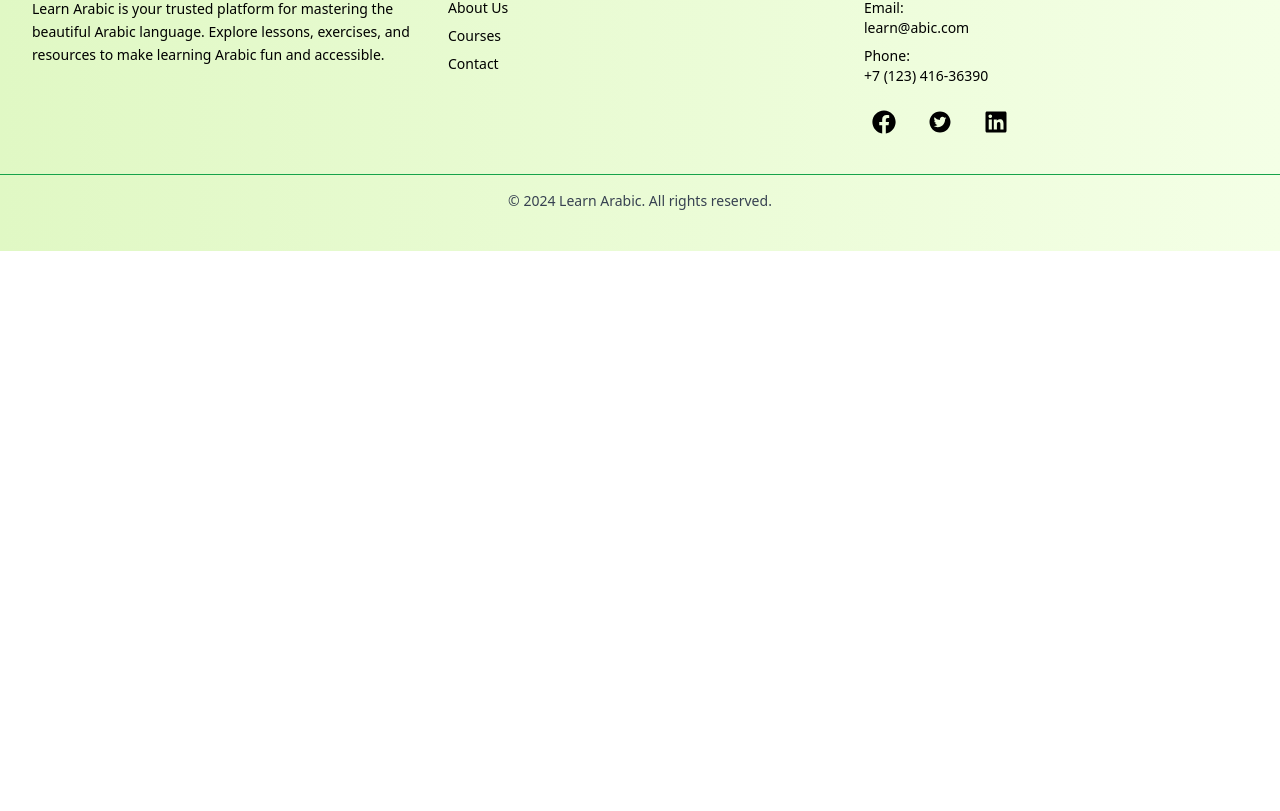
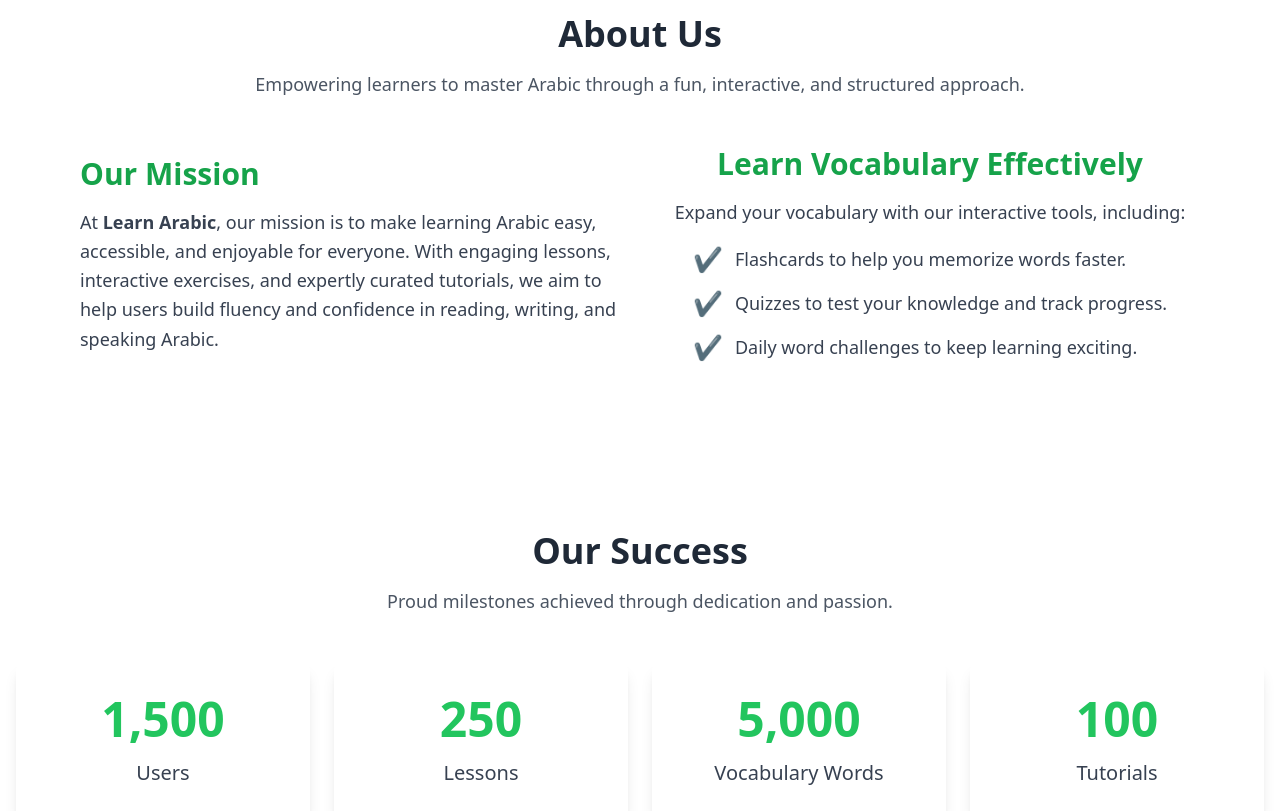
Before and after one commit to fahimKhanOnly/learn-arabic, a React (Vite) app in the folder PH-A-9/: page / in a window 1280 px wide. Shown: the part 769-1580 px from the top of the page. Before the commit the page ends 1020 px from the top, so only its background shows below. Built offline with nearby package versions, Linux system fonts and the light colour scheme; no server answers.

Commit message:
Added the About us and Success sections

```diff
--- a/PH-A-9/src/Layouts/Header.jsx
+++ b/PH-A-9/src/Layouts/Header.jsx
@@ -6,6 +6,7 @@ const Header = () => {
         <div>
             <NavBar></NavBar>
             <Hero></Hero>
+
         </div>
     );
 };
--- /dev/null
+++ b/PH-A-9/src/components/About.jsx
@@ -0,0 +1,39 @@
+const About = () => {
+  return (
+    <section className="bg-white py-16 my-10">
+      <div className="container mx-auto px-6 lg:px-20">
+        <div className="text-center mb-12">
+          <h2 className="text-4xl font-extrabold text-gray-800">About Us</h2>
+          <p className="mt-4 text-lg text-gray-600">Empowering learners to master Arabic through a fun, interactive, and structured approach.</p>
+        </div>
+
+        <div className="grid grid-cols-1 lg:grid-cols-2 gap-10 items-center">
+          <div>
+            <h3 className="text-3xl font-semibold text-green-600 mb-4">
+              Our Mission
+            </h3>
+            <p className="text-gray-700 text-lg leading-relaxed">At <span className="font-bold">Learn Arabic</span>, our mission is to make learning Arabic easy, accessible, and enjoyable for everyone. With engaging lessons, interactive exercises, and expertly curated tutorials, we aim to help users build fluency and confidence in reading, writing, and speaking Arabic.</p>
+          </div>
+
+          <div className="flex flex-col items-center">
+            <h3 className="text-3xl font-semibold text-green-600 mb-4">Learn Vocabulary Effectively</h3>
+            <p className="text-gray-700 text-lg leading-relaxed text-center">Expand your vocabulary with our interactive tools, including:</p>
+            <ul className="text-gray-700 text-lg mt-4 space-y-3">
+              <li className="flex items-center gap-3">
+                <span className="text-green-500 text-2xl">✔</span> Flashcards to help you memorize words faster.
+              </li>
+              <li className="flex items-center gap-3">
+                <span className="text-green-500 text-2xl">✔</span> Quizzes to test your knowledge and track progress.
+              </li>
+              <li className="flex items-center gap-3">
+                <span className="text-green-500 text-2xl">✔</span> Daily word challenges to keep learning exciting.
+              </li>
+            </ul>
+          </div>
+        </div>
+      </div>
+    </section>
+  );
+};
+
+export default About;
--- a/PH-A-9/src/components/Home.jsx
+++ b/PH-A-9/src/components/Home.jsx
@@ -1,11 +1,15 @@
 import { Outlet } from "react-router-dom";
 import Footer from "./Footer";
 import Header from "../Layouts/Header";
+import SuccessSection from "./SuccessSection";
+import About from "./About";
 
 const Home = () => {
     return (
         <div>
             <Header></Header>
+            <About></About>
+            <SuccessSection></SuccessSection>
             <Outlet></Outlet>
             <Footer></Footer>
         </div>
--- /dev/null
+++ b/PH-A-9/src/components/SuccessSection.jsx
@@ -0,0 +1,32 @@
+import React from 'react';
+import CountUp from 'react-countup';
+
+const SuccessSection = () => {
+  const successData = [
+    { label: 'Users', count: 1500 },
+    { label: 'Lessons', count: 250 },
+    { label: 'Vocabulary Words', count: 5000 },
+    { label: 'Tutorials', count: 100 },
+  ];
+
+  return (
+    <div className="container mx-auto py-16 my-10">
+      <div className="text-center mb-12">
+        <h2 className="text-4xl font-extrabold text-gray-800">Our Success</h2>
+        <p className="text-lg text-gray-600 mt-4">Proud milestones achieved through dedication and passion.</p>
+      </div>
+      <div className="grid grid-cols-1 md:grid-cols-2 lg:grid-cols-4 gap-6 mx-4">
+        {successData.map((item, index) => (
+          <div key={index} className="bg-white p-8 rounded-lg shadow-lg text-center">
+            <h3 className="text-5xl font-extrabold text-green-500 mb-4">
+              <CountUp end={item.count} duration={2.5} />
+            </h3>
+            <p className="text-xl text-gray-700">{item.label}</p>
+          </div>
+        ))}
+      </div>
+    </div>
+  );
+};
+
+export default SuccessSection;
--- a/PH-A-9/src/main.jsx
+++ b/PH-A-9/src/main.jsx
@@ -26,9 +26,6 @@ const router = createBrowserRouter([
     path: "/",
     element: <Root></Root>,
     errorElement: <ErrPage></ErrPage>,
-    children: [
-
-    ]
   },
   {
     path: "/login",
```
